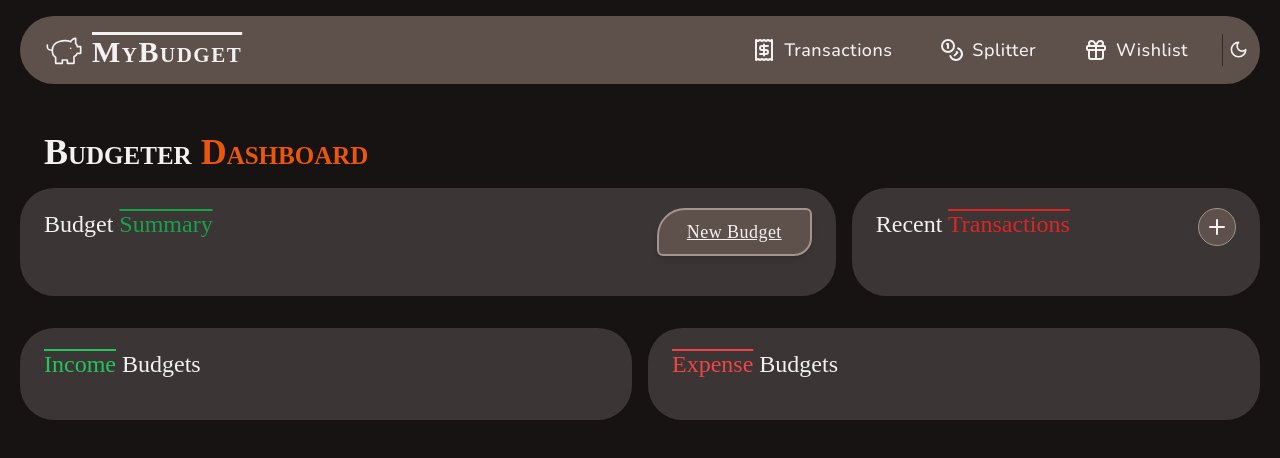
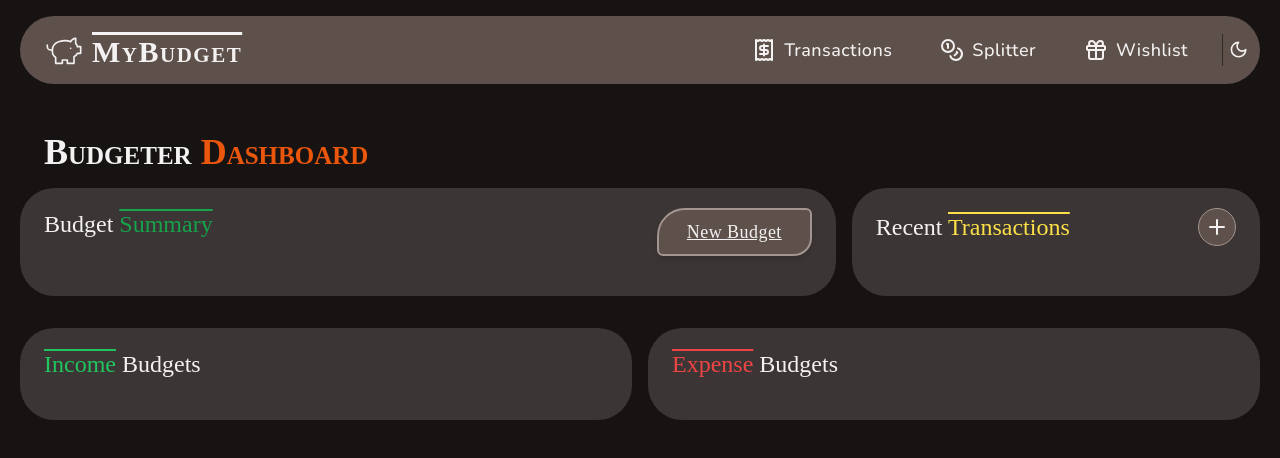
Before and after one commit to maateh/budgeter, a React (Vite) app: page / in a window 1280 px wide. Shown: the top 458 px of the page. Built offline with nearby package versions, Linux system fonts and the light colour scheme; a web font is replaced by a local one.

Commit message:
RecentTransaction component moved under the shared components and was reworked a bit

```diff
--- /dev/null
+++ b/src/components/shared/RecentTransactions.tsx
@@ -0,0 +1,75 @@
+import { useState } from "react"
+
+// icons
+import { ChevronRightCircle, Plus } from "lucide-react"
+
+// types
+import Budget from "@/models/Budget"
+import Transaction from "@/models/Transaction"
+
+// shadcn
+import { Button } from "@/components/ui/button"
+
+// components
+import AddTransactionsPopover from "@/components/shared/AddTransactionsPopover"
+import TransactionPreview from "@/components/shared/TransactionPreview"
+
+type RecentTransactionsProps = {
+  transactions: Transaction[]
+  startingQuantity?: number
+  loadingQuantity?: number
+  budget?: Budget
+}
+
+const RecentTransactions = ({
+  transactions,
+  startingQuantity = 5,
+  loadingQuantity = 0,
+  budget
+}: RecentTransactionsProps) => {
+  const [slicedTransactions, setSlicedTransactions] = useState(
+    transactions.slice(0, startingQuantity)
+  )
+
+  const handleSlice = () => {
+    setSlicedTransactions(prev => {
+      return transactions.slice(0, prev.length + loadingQuantity)
+    })
+  }
+
+  return (
+    <>
+      <div className="mb-5 flex justify-between items-center">
+        <h2>Recent <span className="text-yellow-300 overline">Transactions</span></h2>
+        <AddTransactionsPopover budgetId={budget?.id}>
+          <Button variant="icon" size="icon">
+            <Plus />
+          </Button>
+        </AddTransactionsPopover>
+      </div>
+
+      <ul className="w-full px-2 grid gap-3">
+        {slicedTransactions.map(tr => (
+          <li key={tr.id}>
+            <TransactionPreview transaction={tr} />
+          </li>
+        ))}
+      </ul>
+
+      {loadingQuantity > 0 && slicedTransactions.length < transactions.length && (
+        <div className="w-full mt-4 flex justify-center items-center">
+          <Button
+            onClick={handleSlice}
+            size="sm"
+            className="flex items-center gap-x-1.5"
+          >
+            <span>Load More</span>
+            <ChevronRightCircle size={20} />
+          </Button>
+        </div>
+      )}
+    </>
+  )
+}
+
+export default RecentTransactions
--- a/src/layouts/_root/pages/home/Home.tsx
+++ b/src/layouts/_root/pages/home/Home.tsx
@@ -2,13 +2,14 @@
 import { BudgetType } from "@/models/Budget"
 
 // components
-import { RecentTransactions, BudgetSummary, BudgetList } from "./components"
+import RecentTransactions from "@/components/shared/RecentTransactions"
+import { BudgetSummary, BudgetList } from "./components"
 
 // context
 import useStorage from "../../context/useStorage"
 
 const Home = () => {
-  const { budgets } = useStorage()
+  const { budgets, transactions } = useStorage()
 
   return (
     <div className="page-wrapper">
@@ -20,7 +21,10 @@ const Home = () => {
             <BudgetSummary />
           </section>
           <section className="w-full min-w-80 layout-rounded bg-primary md:w-2/6 md:max-w-lg">
-            <RecentTransactions />
+            <RecentTransactions
+              transactions={Object.values(transactions)}
+              startingQuantity={7}
+            />
           </section>
         </div>
 
--- a/src/layouts/_root/pages/home/components/RecentTransactions.tsx
+++ /dev/null
@@ -1,39 +0,0 @@
-// shadcn
-import { Button } from "@/components/ui/button"
-
-// components
-import AddTransactionsPopover from "@/components/shared/AddTransactionsPopover"
-import TransactionPreview from "@/components/shared/TransactionPreview"
-
-// icons
-import { Plus } from "lucide-react"
-
-// context
-import useStorage from "@/layouts/_root/context/useStorage"
-
-const RecentTransactions = () => {
-  const { transactions } = useStorage()
-
-  return (
-    <>
-      <div className="mb-5 flex justify-between">
-        <h2>Recent <span className="text-red-600 overline">Transactions</span></h2>
-        <AddTransactionsPopover>
-          <Button variant="icon" size="icon">
-            <Plus />
-          </Button>
-        </AddTransactionsPopover>
-      </div>
-
-      <ul className="w-full grid gap-3">
-        {Object.values(transactions).slice(0, 7).map(tr => (
-          <li key={tr.id}>
-            <TransactionPreview transaction={tr} />
-          </li>
-        ))}
-      </ul>
-    </>
-  )
-}
-
-export default RecentTransactions
--- a/src/layouts/_root/pages/home/components/index.ts
+++ b/src/layouts/_root/pages/home/components/index.ts
@@ -1,3 +1,2 @@
-export { default as RecentTransactions } from './RecentTransactions'
 export { default as BudgetSummary } from './BudgetSummary'
 export { default as BudgetList } from './BudgetList'
```
